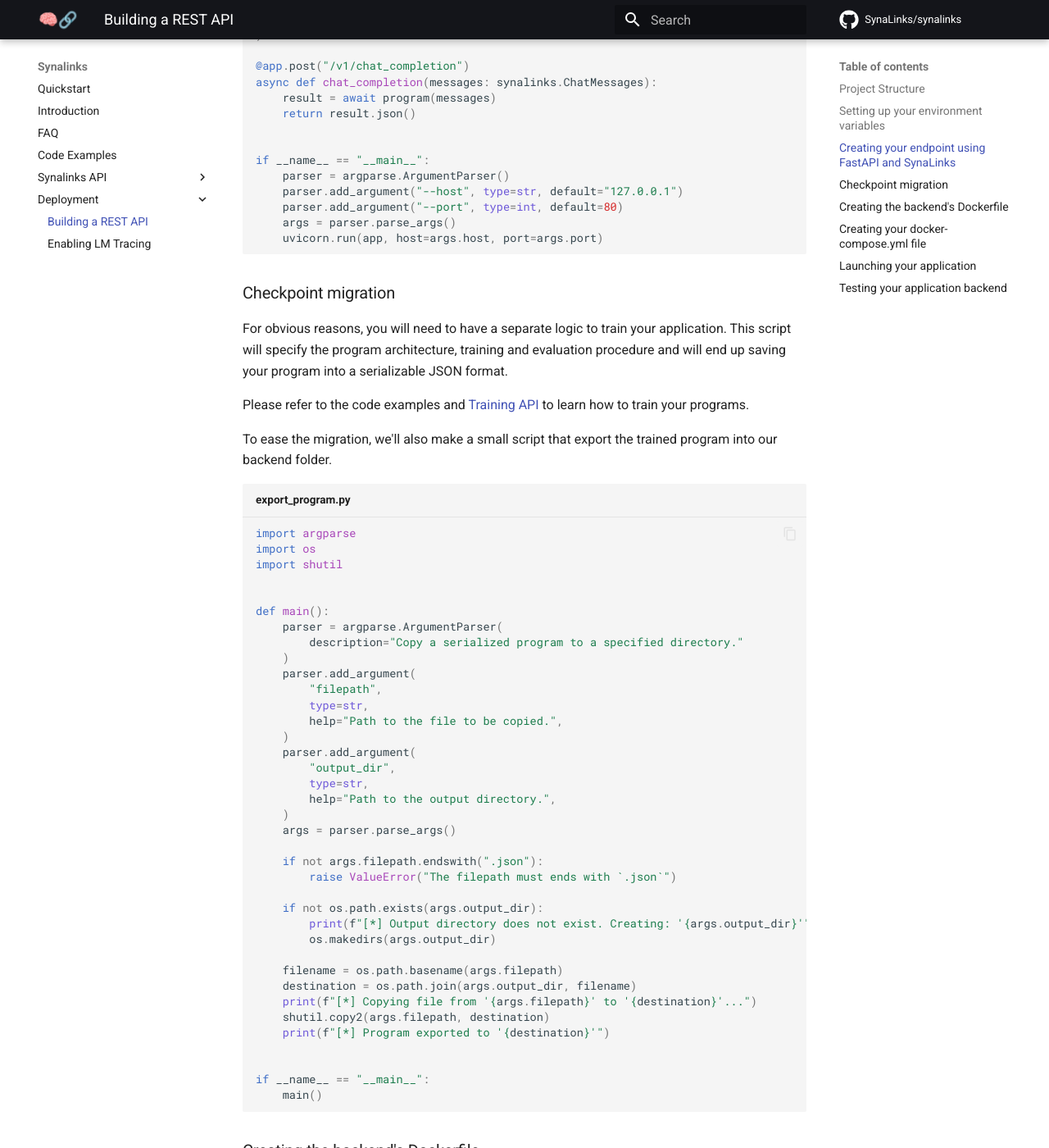
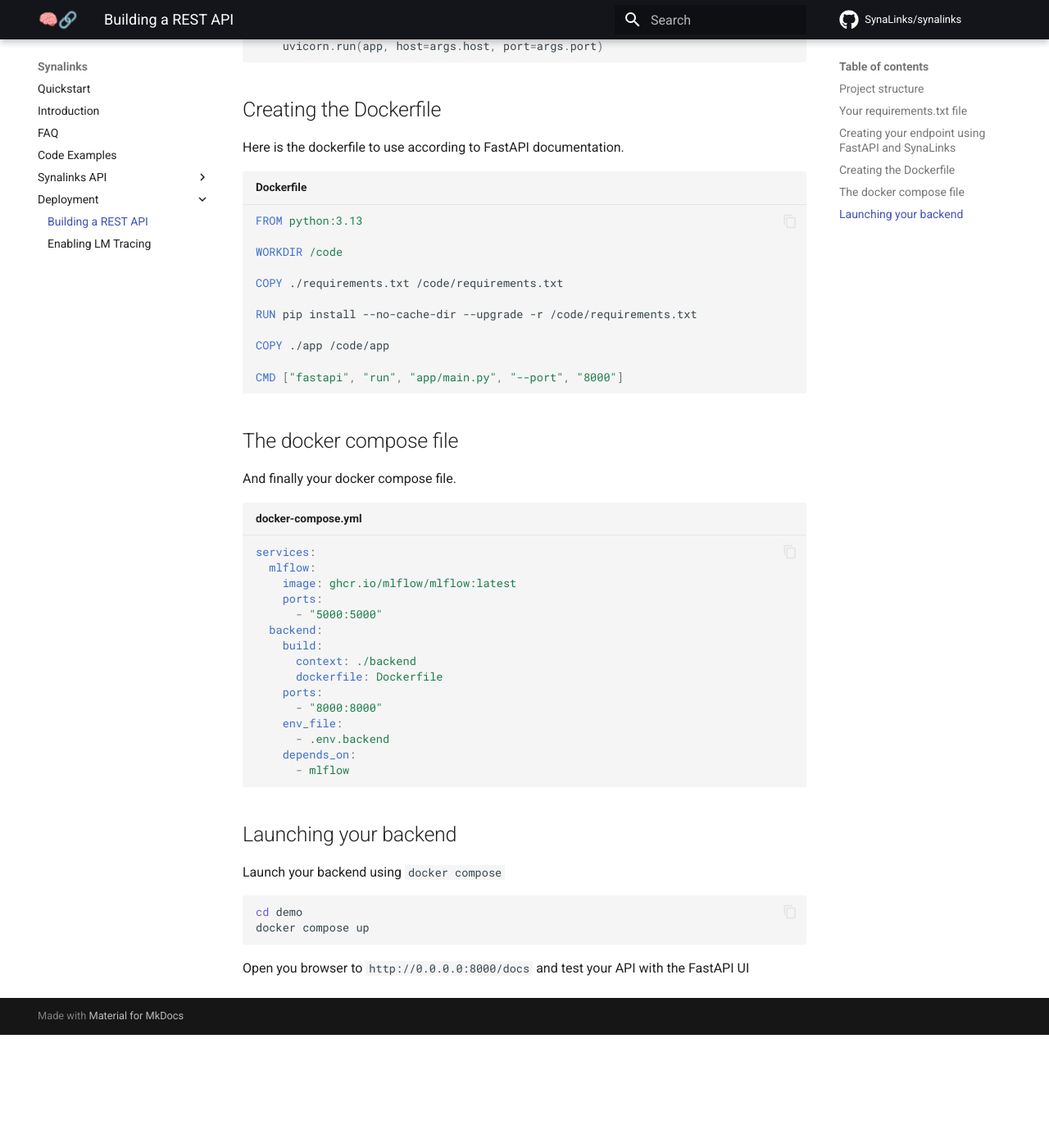
Before and after one commit to hanno-meister/synalinks, an MkDocs documentation site: the page built from docs/Deployment/Building a REST API.md, in a window 1280 px wide and 1400 px high, scrolled down 2265 px. Shown: the whole window at 82% size. Built offline with MkDocs 1.6.1 and Material for MkDocs 9.7.7, drawn with Linux system fonts in a browser that asks for light colours; comment, search, counter and statistics services are not loaded; after the commit the page ends 3527 px from its top, so only the background shows below that; some of the changed text lies outside the part shown.

Commit message:
Migrate non operation methods of the metadatamodel into the datamodel and update deployment doc

````diff
--- a/docs/Deployment/Building a REST API.md
+++ b/docs/Deployment/Building a REST API.md
@@ -1,20 +1,17 @@
 # Building a REST API
 
-The optimal approach to developing Web-Apps or Micro-Services using Synalinks involves building REST APIs and deploying them. You can deploy these APIs locally to test your system or on a cloud provider of your choice to scale to millions of users.
+The optimal approach to developing web-apps or micro-services using Synalinks involves building REST APIs and deploying them. You can deploy these APIs locally to test your system or on a cloud provider of your choice to scale to millions of users.
 
 For this purpose, you will need to use FastAPI, a Python library that makes it easy and straightforward to create REST APIs. If you use the default backend, the DataModel will be compatible with FastAPI as their both use Pydantic.
 
-First, let's see how a production-ready project is structured.
+In this tutorial we are going to make a backend that run locally to test our system.
 
-In this tutorial, we will focus only on the backend of your application.
+## Project structure
 
-For the purpose of this tutorial, we will skip authentification. But because is is higly dependent on your business usecase/frontend, we will not handle it here.
+Your project structure should look like this:
 
-### Project Structure
-
-```sh
+```shell
 demo/
-│
 ├── backend/
 │   ├── app/
 │   │   ├── checkpoint.program.json
@@ -24,31 +21,26 @@
 ├── frontend/
 │   └── ... (your frontend code)
 ├── scripts/
-│   ├── export_program.py
 │   └── train.py (refer to the code examples to learn how to train programs)
 ├── docker-compose.yml
 ├── .env.backend
-├── .end.frontend
 └── README.md
 ```
 
-### Setting up your environment variables
+## Your `requirements.txt` file
 
-```env title=".env.backend"
-LLM_PROVIDER=ollama_chat/deepseek-r1
-EMBEDDING_PROVIDER=ollama/mxbai-embed-large
+Import additionally any necessary dependency
 
-LM_PROVIDER_API_BASE=http://localhost:11434
-EMBEDDING_PROVIDER_API_BASE=http://localhost:11434
-
-MLFLOW_URL=http://localhost:5000
-
-PROD_CORS_ORIGIN=http://localhost:3000
+```txt title="requirements.txt"
+mlflow
+fastapi[standard]
+uvicorn
+synalinks
 ```
 
-Feel free to add any API key needed for your LM provider
+## Creating your endpoint using FastAPI and SynaLinks
 
-### Creating your endpoint using FastAPI and SynaLinks
+Now you can create you endpoint using FastAPI.
 
 ```python title="main.py"
 import argparse
@@ -59,7 +51,6 @@
 import uvicorn
 from dotenv import load_dotenv
 from fastapi import FastAPI
-from fastapi.middleware.cors import CORSMiddleware
 
 import synalinks
 
@@ -77,21 +69,7 @@
 # Set up FastAPI
 app = FastAPI()
 
-# Set up CORS ORIGIN to avoid connexion problems with the frontend
-origins = [
-    "http://localhost",
-    os.getenv("PROD_CORS_ORIGIN"),
-]
-
-app.add_middleware(
-    CORSMiddleware,
-    allow_origins=origins,
-    allow_credentials=True,
-    allow_methods=["*"],
-    allow_headers=["*"],
-)
-
-# The dictionary mapping the name of your custom modules to the class
+# The dictionary mapping the name of your custom modules to their class
 custom_modules = {}
 
 # Load your program
@@ -102,72 +80,33 @@
 
 @app.post("/v1/chat_completion")
 async def chat_completion(messages: synalinks.ChatMessages):
-    result = await program(messages)
-    return result.json()
+    logger.info(messages.pretty_json())
+    try:
+        result = await program(messages)
+        if result:
+            logger.info(result.pretty_json())
+            return result.json()
+        else:
+            return None
+    except Exception as e:
+        logger.error(f"Error occured: {str(e)}")
+        return None
 
 
 if __name__ == "__main__":
     parser = argparse.ArgumentParser()
     parser.add_argument("--host", type=str, default="127.0.0.1")
-    parser.add_argument("--port", type=int, default=80)
+    parser.add_argument("--port", type=int, default=8000)
     args = parser.parse_args()
     uvicorn.run(app, host=args.host, port=args.port)
 ```
 
-### Checkpoint migration
+## Creating the Dockerfile
 
-For obvious reasons, you will need to have a separate logic to train your application. This script will specify the program architecture, training and evaluation procedure and will end up saving your program into a serializable JSON format.
+Here is the dockerfile to use according to FastAPI documentation.
 
-Please refer to the code examples and [Training API](https://synalinks.github.io/synalinks/Synalinks%20API/Programs%20API/Program%20training%20API/) to learn how to train your programs.
-
-To ease the migration, we'll also make a small script that export the trained program into our backend folder.
-
-```python title="export_program.py"
-import argparse
-import os
-import shutil
-
-
-def main():
-    parser = argparse.ArgumentParser(
-        description="Copy a serialized program to a specified directory."
-    )
-    parser.add_argument(
-        "filepath",
-        type=str,
-        help="Path to the file to be copied.",
-    )
-    parser.add_argument(
-        "output_dir",
-        type=str,
-        help="Path to the output directory.",
-    )
-    args = parser.parse_args()
-
-    if not args.filepath.endswith(".json"):
-        raise ValueError("The filepath must ends with `.json`")
-
-    if not os.path.exists(args.output_dir):
-        print(f"[*] Output directory does not exist. Creating: '{args.output_dir}'")
-        os.makedirs(args.output_dir)
-
-    filename = os.path.basename(args.filepath)
-    destination = os.path.join(args.output_dir, filename)
-    print(f"[*] Copying file from '{args.filepath}' to '{destination}'...")
-    shutil.copy2(args.filepath, destination)
-    print(f"[*] Program exported to '{destination}'")
-
-
-if __name__ == "__main__":
-    main()
-```
-
-### Creating the backend's Dockerfile
-
-According to [FastAPI documentation](https://fastapi.tiangolo.com/deployment/docker/#dockerfile) here is the right Dockerfile to use for your backend.
-
-```Dockerfile
-FROM python:3.9
+```Dockerfile title="Dockerfile"
+FROM python:3.13
 
 WORKDIR /code
 
@@ -177,13 +116,14 @@
 
 COPY ./app /code/app
 
-CMD ["fastapi", "run", "app/main.py", "--port", "80"]
+CMD ["fastapi", "run", "app/main.py", "--port", "8000"]
 ```
 
-### Creating your docker-compose.yml file
+## The docker compose file
 
-```yaml
-version: '3'
+And finally your docker compose file.
+
+```yml title="docker-compose.yml"
 services:
   mlflow:
     image: ghcr.io/mlflow/mlflow:latest
@@ -194,20 +134,20 @@
       context: ./backend
       dockerfile: Dockerfile
     ports:
-      - "80:80"
+      - "8000:8000"
     env_file:
       - .env.backend
-    volumes:
-      - ./data:/code/data
+    depends_on:
+      - mlflow
 ```
 
-### Launching your application
+## Launching your backend
+
+Launch your backend using `docker compose`
 
 ```shell
 cd demo
 docker compose up
 ```
 
-### Testing your application backend
-
-Open you browser to `http://127.0.0.1/docs` and test your API
+Open you browser to `http://0.0.0.0:8000/docs` and test your API with the FastAPI UI
--- a/synalinks/src/version.py
+++ b/synalinks/src/version.py
@@ -3,7 +3,7 @@
 from synalinks.src.api_export import synalinks_export
 
 # Unique source of truth for the version number.
-__version__ = "0.1.3007"
+__version__ = "0.1.3008"
 
 
 @synalinks_export("synalinks.version")
````
Also changed, not shown: other parts of docs/Deployment/Building a REST API.md (+1 -0 lines), 1 other file.
